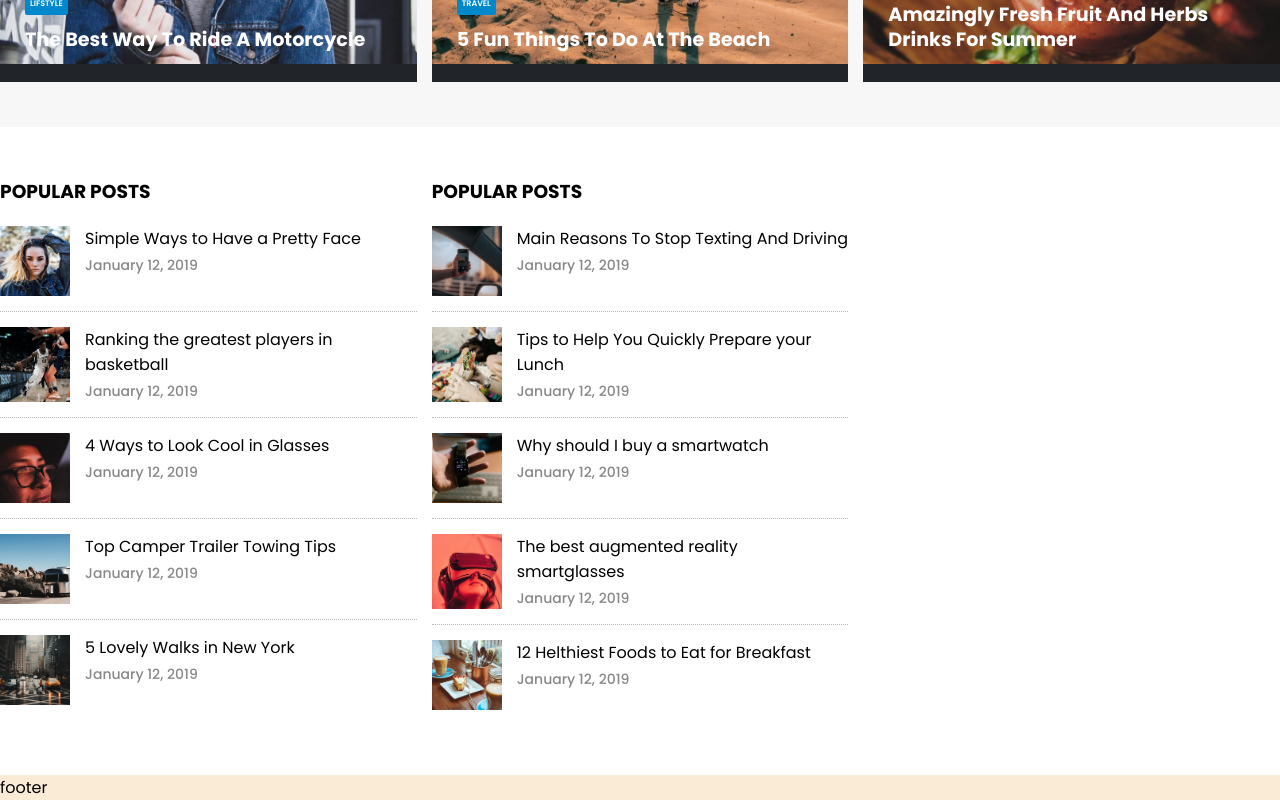
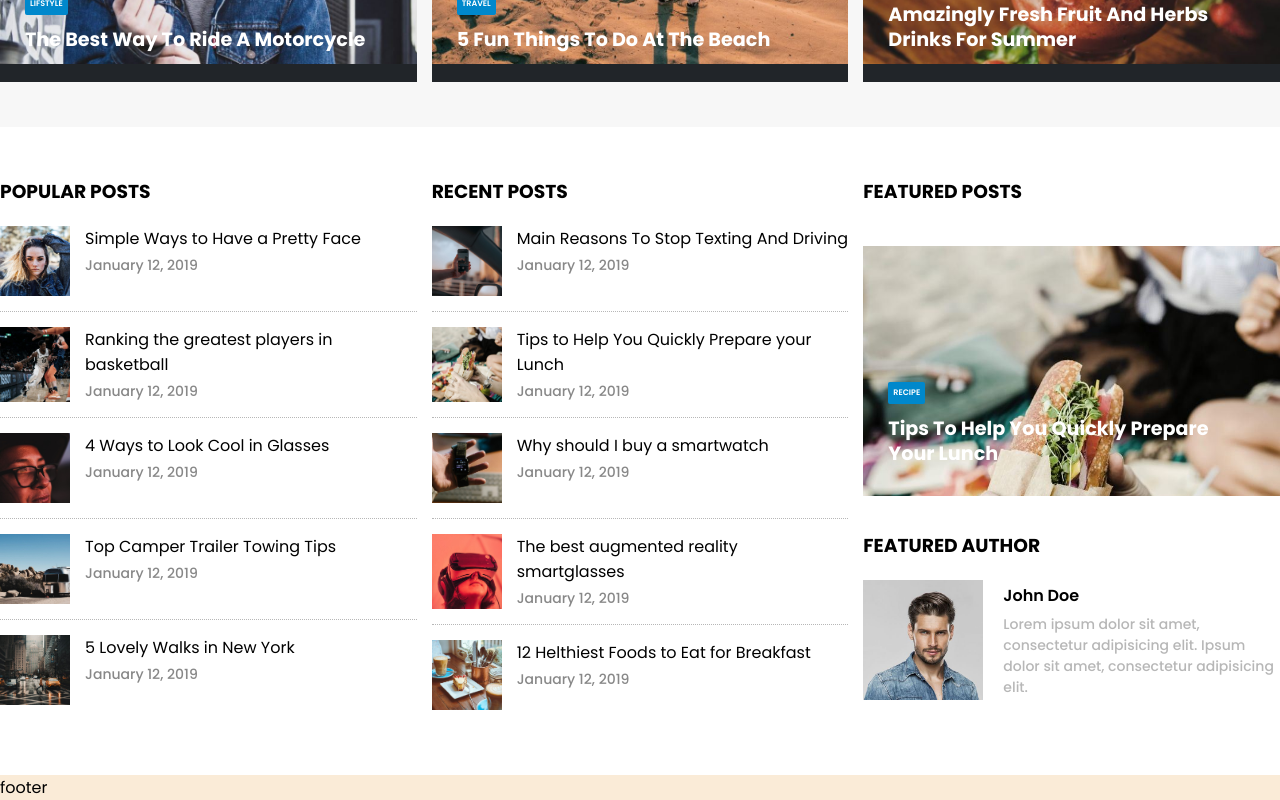
Before and after one commit to mauro-20/proj-html-vuejs, a Vue app: page / in a window 1280 px wide. Shown: the part 740-1540 px from the top of the page. Built offline with nearby package versions, Linux system fonts and the light colour scheme.

Commit message:
add top posts section

```diff
--- a/src/components/Main.vue
+++ b/src/components/Main.vue
@@ -1,139 +1,167 @@
 <template>
   <main>
-    <Hero :posts="heroPosts"/>
-    <TopPosts :popular="popularPosts" :recent="recentPosts"/>
+    <Hero :posts="heroPosts" />
+    <TopPosts :popular="popularPosts" :recent="recentPosts" :featured="featuredPost" :featuredAuthor="featuredAuthor"/>
   </main>
 </template>
 
 <script>
-import Hero from './main/Hero.vue'
-import TopPosts from './main/TopPosts.vue'
+import Hero from "./main/Hero.vue";
+import TopPosts from "./main/TopPosts.vue";
 
 export default {
-  name: 'Main',
+  name: "Main",
   components: {
     Hero,
-    TopPosts
+    TopPosts,
   },
   data() {
     return {
       heroPosts: [
         {
-          url: require('../assets/images/blog-46.jpg'),
-          title: 'how to take better concert picture in 30 seconds',
-          tag: 'photography',
-          content: 'Quisquam numquam aspernatur accusantium iusto blanditiis quis pariatur fugiat, eius vero perferendis!'
+          url: require("../assets/images/blog-46.jpg"),
+          title: "how to take better concert picture in 30 seconds",
+          tag: "photography",
+          content:
+            "Quisquam numquam aspernatur accusantium iusto blanditiis quis pariatur fugiat, eius vero perferendis!",
         },
         {
-          url: require('../assets/images/blog-47.jpg'),
-          title: 'gadgets that make your smartphone even smarter',
-          tag: 'gadgets',
-          content: 'Quisquam numquam aspernatur accusantium iusto blanditiis quis pariatur fugiat, eius vero perferendis!'
+          url: require("../assets/images/blog-47.jpg"),
+          title: "gadgets that make your smartphone even smarter",
+          tag: "gadgets",
+          content:
+            "Quisquam numquam aspernatur accusantium iusto blanditiis quis pariatur fugiat, eius vero perferendis!",
         },
         {
-          url: require('../assets/images/blog-48.jpg'),
-          title: '20 top-rated tourist attractions in manhattan',
-          tag: 'travel',
-          content: 'Quisquam numquam aspernatur accusantium iusto blanditiis quis pariatur fugiat, eius vero perferendis!'
+          url: require("../assets/images/blog-48.jpg"),
+          title: "20 top-rated tourist attractions in manhattan",
+          tag: "travel",
+          content:
+            "Quisquam numquam aspernatur accusantium iusto blanditiis quis pariatur fugiat, eius vero perferendis!",
         },
         {
-          url: require('../assets/images/blog-49.jpg'),
-          title: 'the best way to ride a motorcycle',
-          tag: 'lifstyle',
-          content: 'Quisquam numquam aspernatur accusantium iusto blanditiis quis pariatur fugiat, eius vero perferendis!'
+          url: require("../assets/images/blog-49.jpg"),
+          title: "the best way to ride a motorcycle",
+          tag: "lifstyle",
+          content:
+            "Quisquam numquam aspernatur accusantium iusto blanditiis quis pariatur fugiat, eius vero perferendis!",
         },
         {
-          url: require('../assets/images/blog-50.jpg'),
-          title: '5 fun things to do at the beach',
-          tag: 'travel',
-          content: 'Quisquam numquam aspernatur accusantium iusto blanditiis quis pariatur fugiat, eius vero perferendis!'
+          url: require("../assets/images/blog-50.jpg"),
+          title: "5 fun things to do at the beach",
+          tag: "travel",
+          content:
+            "Quisquam numquam aspernatur accusantium iusto blanditiis quis pariatur fugiat, eius vero perferendis!",
         },
         {
-          url: require('../assets/images/blog-51.jpg'),
-          title: 'amazingly fresh fruit and herbs drinks for summer',
-          tag: 'recipes',
-          content: 'Quisquam numquam aspernatur accusantium iusto blanditiis quis pariatur fugiat, eius vero perferendis!'
-        }
+          url: require("../assets/images/blog-51.jpg"),
+          title: "amazingly fresh fruit and herbs drinks for summer",
+          tag: "recipes",
+          content:
+            "Quisquam numquam aspernatur accusantium iusto blanditiis quis pariatur fugiat, eius vero perferendis!",
+        },
       ],
       popularPosts: [
         {
-          url: require('../assets/images/blog-55.jpg'),
-          title: 'Simple Ways to Have a Pretty Face',
-          tag: 'lifestyle',
-          content: 'Quisquam numquam aspernatur accusantium iusto blanditiis quis pariatur fugiat, eius vero perferendis!',
-          date: 'January 12, 2019'
+          url: require("../assets/images/blog-55.jpg"),
+          title: "Simple Ways to Have a Pretty Face",
+          tag: "lifestyle",
+          content:
+            "Quisquam numquam aspernatur accusantium iusto blanditiis quis pariatur fugiat, eius vero perferendis!",
+          date: "January 12, 2019",
         },
         {
-          url: require('../assets/images/blog-56.jpg'),
-          title: 'Ranking the greatest players in basketball',
-          tag: 'sport',
-          content: 'Quisquam numquam aspernatur accusantium iusto blanditiis quis pariatur fugiat, eius vero perferendis!',
-          date: 'January 12, 2019'
+          url: require("../assets/images/blog-56.jpg"),
+          title: "Ranking the greatest players in basketball",
+          tag: "sport",
+          content:
+            "Quisquam numquam aspernatur accusantium iusto blanditiis quis pariatur fugiat, eius vero perferendis!",
+          date: "January 12, 2019",
         },
         {
-          url: require('../assets/images/blog-57.jpg'),
-          title: '4 Ways to Look Cool in Glasses',
-          tag: 'photography',
-          content: 'Quisquam numquam aspernatur accusantium iusto blanditiis quis pariatur fugiat, eius vero perferendis!',
-          date: 'January 12, 2019'
+          url: require("../assets/images/blog-57.jpg"),
+          title: "4 Ways to Look Cool in Glasses",
+          tag: "photography",
+          content:
+            "Quisquam numquam aspernatur accusantium iusto blanditiis quis pariatur fugiat, eius vero perferendis!",
+          date: "January 12, 2019",
         },
         {
-          url: require('../assets/images/blog-58.jpg'),
-          title: 'Top Camper Trailer Towing Tips',
-          tag: 'travel',
-          content: 'Quisquam numquam aspernatur accusantium iusto blanditiis quis pariatur fugiat, eius vero perferendis!',
-          date: 'January 12, 2019'
+          url: require("../assets/images/blog-58.jpg"),
+          title: "Top Camper Trailer Towing Tips",
+          tag: "travel",
+          content:
+            "Quisquam numquam aspernatur accusantium iusto blanditiis quis pariatur fugiat, eius vero perferendis!",
+          date: "January 12, 2019",
         },
         {
-          url: require('../assets/images/blog-59.jpg'),
-          title: '5 Lovely Walks in New York',
-          tag: 'travel',
-          content: 'Quisquam numquam aspernatur accusantium iusto blanditiis quis pariatur fugiat, eius vero perferendis!',
-          date: 'January 12, 2019'
-        }
+          url: require("../assets/images/blog-59.jpg"),
+          title: "5 Lovely Walks in New York",
+          tag: "travel",
+          content:
+            "Quisquam numquam aspernatur accusantium iusto blanditiis quis pariatur fugiat, eius vero perferendis!",
+          date: "January 12, 2019",
+        },
       ],
       recentPosts: [
         {
-          url: require('../assets/images/blog-65.jpg'),
-          title: 'Main Reasons To Stop Texting And Driving',
-          tag: 'lifestyle',
-          content: 'Quisquam numquam aspernatur accusantium iusto blanditiis quis pariatur fugiat, eius vero perferendis!',
-          date: 'January 12, 2019'
+          url: require("../assets/images/blog-65.jpg"),
+          title: "Main Reasons To Stop Texting And Driving",
+          tag: "lifestyle",
+          content:
+            "Quisquam numquam aspernatur accusantium iusto blanditiis quis pariatur fugiat, eius vero perferendis!",
+          date: "January 12, 2019",
         },
         {
-          url: require('../assets/images/blog-66.jpg'),
-          title: 'Tips to Help You Quickly Prepare your Lunch',
-          tag: 'recipe',
-          content: 'Quisquam numquam aspernatur accusantium iusto blanditiis quis pariatur fugiat, eius vero perferendis!',
-          date: 'January 12, 2019'
+          url: require("../assets/images/blog-66.jpg"),
+          title: "Tips to Help You Quickly Prepare your Lunch",
+          tag: "recipe",
+          content:
+            "Quisquam numquam aspernatur accusantium iusto blanditiis quis pariatur fugiat, eius vero perferendis!",
+          date: "January 12, 2019",
         },
         {
-          url: require('../assets/images/blog-67.jpg'),
-          title: 'Why should I buy a smartwatch',
-          tag: 'tech',
-          content: 'Quisquam numquam aspernatur accusantium iusto blanditiis quis pariatur fugiat, eius vero perferendis!',
-          date: 'January 12, 2019'
+          url: require("../assets/images/blog-67.jpg"),
+          title: "Why should I buy a smartwatch",
+          tag: "tech",
+          content:
+            "Quisquam numquam aspernatur accusantium iusto blanditiis quis pariatur fugiat, eius vero perferendis!",
+          date: "January 12, 2019",
         },
         {
-          url: require('../assets/images/blog-68.jpg'),
-          title: 'The best augmented reality smartglasses',
-          tag: 'tech',
-          content: 'Quisquam numquam aspernatur accusantium iusto blanditiis quis pariatur fugiat, eius vero perferendis!',
-          date: 'January 12, 2019'
+          url: require("../assets/images/blog-68.jpg"),
+          title: "The best augmented reality smartglasses",
+          tag: "tech",
+          content:
+            "Quisquam numquam aspernatur accusantium iusto blanditiis quis pariatur fugiat, eius vero perferendis!",
+          date: "January 12, 2019",
         },
         {
-          url: require('../assets/images/blog-69.jpg'),
-          title: '12 Helthiest Foods to Eat for Breakfast',
-          tag: 'recipe',
-          content: 'Quisquam numquam aspernatur accusantium iusto blanditiis quis pariatur fugiat, eius vero perferendis!',
-          date: 'January 12, 2019'
-        }
-      ]
-    }
-  }
-}
+          url: require("../assets/images/blog-69.jpg"),
+          title: "12 Helthiest Foods to Eat for Breakfast",
+          tag: "recipe",
+          content:
+            "Quisquam numquam aspernatur accusantium iusto blanditiis quis pariatur fugiat, eius vero perferendis!",
+          date: "January 12, 2019",
+        },
+      ],
+      featuredPost: {
+        url: require("../assets/images/blog-66.jpg"),
+        title: "Tips to Help You Quickly Prepare your Lunch",
+        tag: "recipe",
+        content:
+          "Quisquam numquam aspernatur accusantium iusto blanditiis quis pariatur fugiat, eius vero perferendis!",
+        date: "January 12, 2019",
+      },
+      featuredAuthor: {
+        url: require("../assets/images/avatar.jpg"),
+        name: 'John Doe',
+        info: 'Lorem ipsum dolor sit amet, consectetur adipisicing elit. Ipsum dolor sit amet, consectetur adipisicing elit.'
+      }
+    };
+  },
+};
 </script>
 
 <style lang="scss" scoped>
-
 </style>
--- /dev/null
+++ b/src/components/main/AuthorThumb.vue
@@ -0,0 +1,45 @@
+<template>
+  <div class="author-thumb">
+    <img :src="details.url">
+    <div class="thumb-text">
+      <div class="thumb-title">{{details.name}}</div>
+      <div class="info">{{details.info}}</div>
+    </div>
+  </div>
+</template>
+
+<script>
+export default {
+  name: 'AuthorThumb',
+  props: {
+    details: Object
+  }
+}
+</script>
+
+<style lang="scss" scoped>
+  @import '../../assets/style/variables';
+
+  .author-thumb{
+    display: flex;
+    align-items: center;
+    padding: 15px 0;
+
+    img{
+      width: 120px;
+      margin-right: 20px;
+    }
+    .thumb-title{
+      font-size: 16px;
+      font-weight: 600;
+      margin-bottom: 6px;
+    }
+    .info{
+      font-size: 14px;
+      font-weight: 500;
+      color: $text-light-200;
+    }
+
+  }
+
+</style>
--- a/src/components/main/Hero.vue
+++ b/src/components/main/Hero.vue
@@ -3,7 +3,7 @@
     <div class="container">
       <ul>
         <li v-for="(post, index) in posts" :key="index">
-          <HeroCard :url="post.url" :tag="post.tag" :title="post.title" :content="post.content"/>
+          <HeroCard :post="post"/>
         </li>
       </ul>
     </div>
--- a/src/components/main/HeroCard.vue
+++ b/src/components/main/HeroCard.vue
@@ -1,10 +1,10 @@
 <template>
   <div class="card">
-    <img :src="url">
+    <img :src="post.url">
     <div class="text">
-      <div class="tag">{{tag}}</div>
-      <div class="title">{{title}}</div>
-      <div class="content">{{content}}</div>
+      <div class="tag">{{post.tag}}</div>
+      <div class="title">{{post.title}}</div>
+      <div class="content">{{post.content}}</div>
     </div>
   </div>
 </template>
@@ -13,10 +13,7 @@
 export default {
   name:'HeroCard',
   props: {
-    url: String,
-    tag: String,
-    title: String,
-    content: String
+    post: Object
   }
 }
 </script>
--- a/src/components/main/SmallThumb.vue
+++ b/src/components/main/SmallThumb.vue
@@ -1,16 +1,10 @@
 <template>
   <div class="small-thumb">
-    <h3 class="title">popular posts</h3>
-    <ul>
-      <li v-for="(post, index) in posts" :key="index" class="post">
-        <img :src="post.url">
-        <div class="post-text">
-          <div class="post-title">{{post.title}}</div>
-          <div class="date">{{post.date}}</div>
-        </div>
-      </li>
-    </ul>
-
+    <img :src="post.url">
+    <div class="post-text">
+      <div class="post-title">{{post.title}}</div>
+      <div class="date">{{post.date}}</div>
+    </div>
   </div>
 </template>
 
@@ -18,8 +12,7 @@
 export default {
   name: 'SmallThumb',
   props: {
-    title: String,
-    posts: Array
+    post: Object
   }
 }
 </script>
@@ -27,19 +20,10 @@ export default {
 <style lang="scss" scoped>
   @import '../../assets/style/variables';
 
-  .title{
-    text-transform: uppercase;
-    margin-bottom: 5px;
-  }
-
-  .post{
+  .small-thumb{
     display: flex;
     padding: 15px 0;
-    border-bottom: 1px dotted $text-light-200;
 
-    &:last-child{
-      border: none;
-    }
     img{
       width: 70px;
       margin-right: 15px;
--- a/src/components/main/TopPosts.vue
+++ b/src/components/main/TopPosts.vue
@@ -2,29 +2,48 @@
   <section class="top-posts">
     <div class="container">
       <div class="col">
-        <SmallThumb title="popular posts" :posts="popular"/>
+        <h3 class="title">popular posts</h3>
+          <ul>
+            <li v-for="(post, index) in popular" :key="index" class="post">
+              <SmallThumb :post="post"/>
+            </li>
+          </ul>
       </div>
       <div class="col">
-        <SmallThumb title="recent posts" :posts="recent"/>
+        <h3 class="title">recent posts</h3>
+        <ul>
+          <li v-for="(post, index) in recent" :key="index" class="post">
+            <SmallThumb :post="post"/>
+          </li>
+        </ul>
       </div>
       <div class="col">
-
+        <h3 class="title">featured posts</h3>
+        <HeroCard :post="featured" class="featured-posts"/>
+        <h3 class="title featured-author">featured author</h3>
+        <AuthorThumb :details="featuredAuthor"/>
       </div>
     </div>
   </section>
 </template>
 
 <script>
-  import SmallThumb from './SmallThumb.vue'
+  import SmallThumb from './SmallThumb.vue';
+  import HeroCard from './HeroCard.vue';
+  import AuthorThumb from './AuthorThumb.vue';
 
   export default {
     name: 'TopPosts',
     components: {
-      SmallThumb
+      SmallThumb,
+      HeroCard,
+      AuthorThumb
     },
     props: {
       popular: Array,
-      recent: Array
+      recent: Array,
+      featured: Object,
+      featuredAuthor: Object
     }
   }
 </script>
@@ -46,6 +65,20 @@
         &:nth-child(3n){
           margin-right: 0;
         }
+
+        .title{
+          text-transform: uppercase;
+          margin-bottom: 5px;
+        }
+        .post{
+          border-bottom: 1px dotted $text-light-200;
+          &:last-child{
+            border: none;
+          }
+        }
+        .featured-posts{
+          margin: 40px 0 35px;
+        }
       }
     }
   }
```
